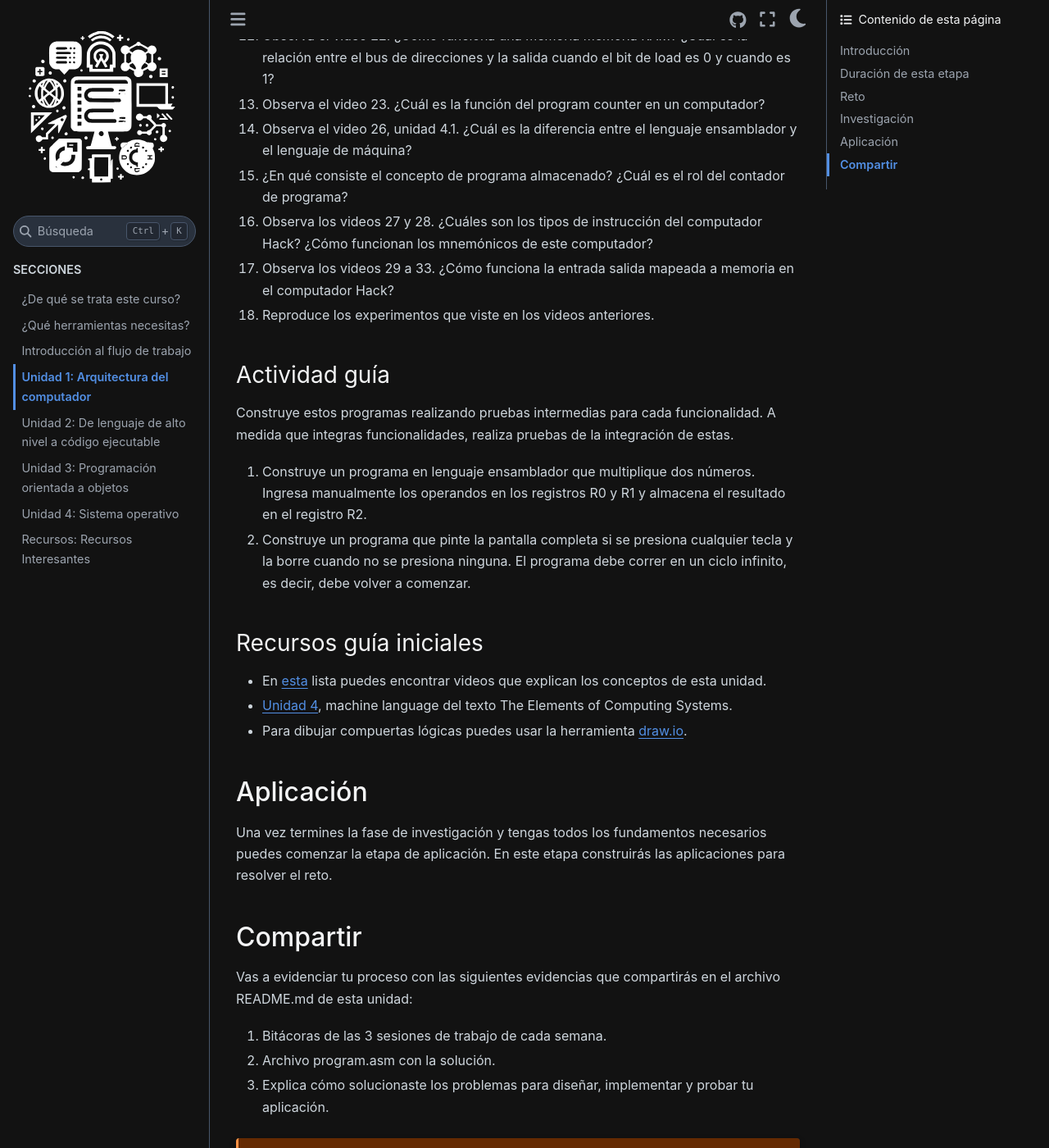
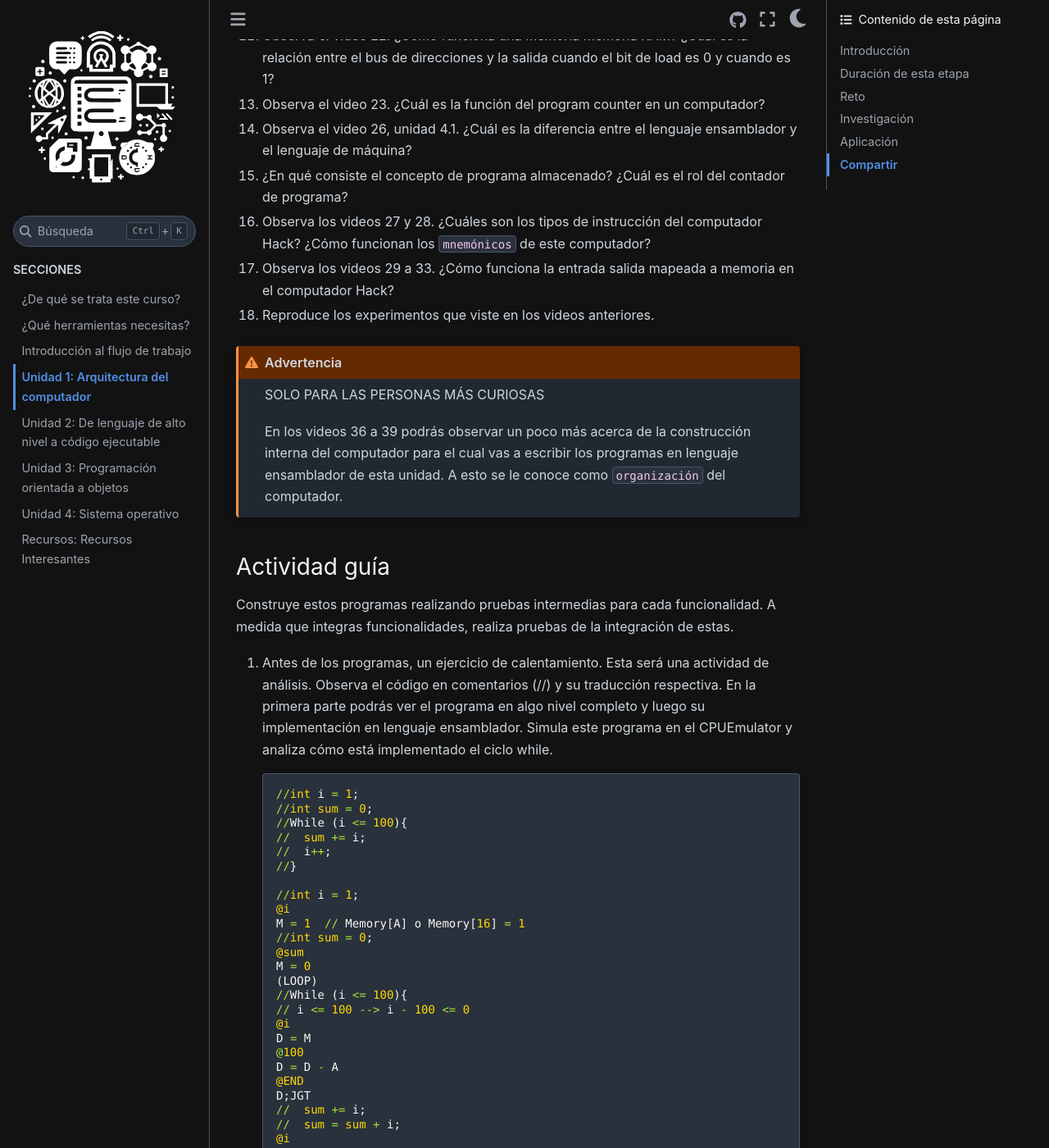
Before and after one commit to juanferfranco/SistemasComputacionales, a Sphinx documentation site: the page built from docs/_unidad1/unidad1.rst, in a window 1280 px wide and 1400 px high, scrolled down 1767 px. Shown: the whole window at 82% size. Built offline with Sphinx 7.4.7 and the Sphinx Book theme 1.1.4, drawn with Linux system fonts in a browser that asks for light colours; some of the changed text lies outside the part shown.

Commit message:
update unit 1

```diff
--- a/docs/_unidad1/unidad1.rst
+++ b/docs/_unidad1/unidad1.rst
@@ -64,9 +64,15 @@ Internet si estos no te gustan estos.
 #. Observa el video 26, unidad 4.1. ¿Cuál es la diferencia entre el lenguaje ensamblador y el lenguaje de máquina?
 #. ¿En qué consiste el concepto de programa almacenado? ¿Cuál es el rol del contador de programa?
 #. Observa los videos 27 y 28. ¿Cuáles son los tipos de instrucción del computador Hack? ¿Cómo funcionan
-   los mnemónicos de este computador?
+   los ``mnemónicos`` de este computador?
 #. Observa los videos 29 a 33. ¿Cómo funciona la entrada salida mapeada a memoria en el computador Hack?
 #. Reproduce los experimentos que viste en los videos anteriores.
+
+.. warning:: SOLO PARA LAS PERSONAS MÁS CURIOSAS
+
+   En los videos 36 a 39 podrás observar un poco más acerca de la construcción
+   interna del computador para el cual vas a escribir los programas en lenguaje
+   ensamblador de esta unidad. A esto se le conoce como ``organización`` del computador.
 
 Actividad guía
 **************************
@@ -74,11 +80,59 @@ Actividad guía
 Construye estos programas realizando pruebas intermedias para cada funcionalidad. A medida
 que integras funcionalidades, realiza pruebas de la integración de estas.
 
+#. Antes de los programas, un ejercicio de calentamiento. Esta será una actividad de análisis.
+   Observa el código en comentarios (//) y su traducción respectiva.
+   En la primera parte podrás ver el programa en algo nivel completo y luego su implementación
+   en lenguaje ensamblador. Simula este programa en el CPUEmulator y analiza cómo está implementado
+   el ciclo while.
+
+   .. code-block::
+
+      //int i = 1;
+      //int sum = 0;
+      //While (i <= 100){
+      //  sum += i;
+      //  i++;
+      //}
+
+      //int i = 1;
+      @i
+      M = 1  // Memory[A] o Memory[16] = 1
+      //int sum = 0;
+      @sum
+      M = 0
+      (LOOP)
+      //While (i <= 100){
+      // i <= 100 --> i - 100 <= 0
+      @i
+      D = M
+      @100
+      D = D - A
+      @END
+      D;JGT
+      //  sum += i;
+      //  sum = sum + i;
+      @i
+      D = M
+      @sum
+      M = M + D
+      //  i++;
+      // i = i + 1
+      @i
+      M = M + 1
+      @LOOP
+      0;JMP
+      //}
+      (END)
+      @END
+      0;JMP
+
 #. Construye un programa en lenguaje ensamblador que multiplique dos números. Ingresa manualmente
    los operandos en los registros R0 y R1 y almacena el resultado en el registro R2.
 #. Construye un programa que pinte la pantalla completa si se presiona cualquier tecla y la borre
    cuando no se presiona ninguna. El programa debe correr en un ciclo infinito, es decir, debe volver
    a comenzar.
+
 
 Recursos guía iniciales
 **************************
```
